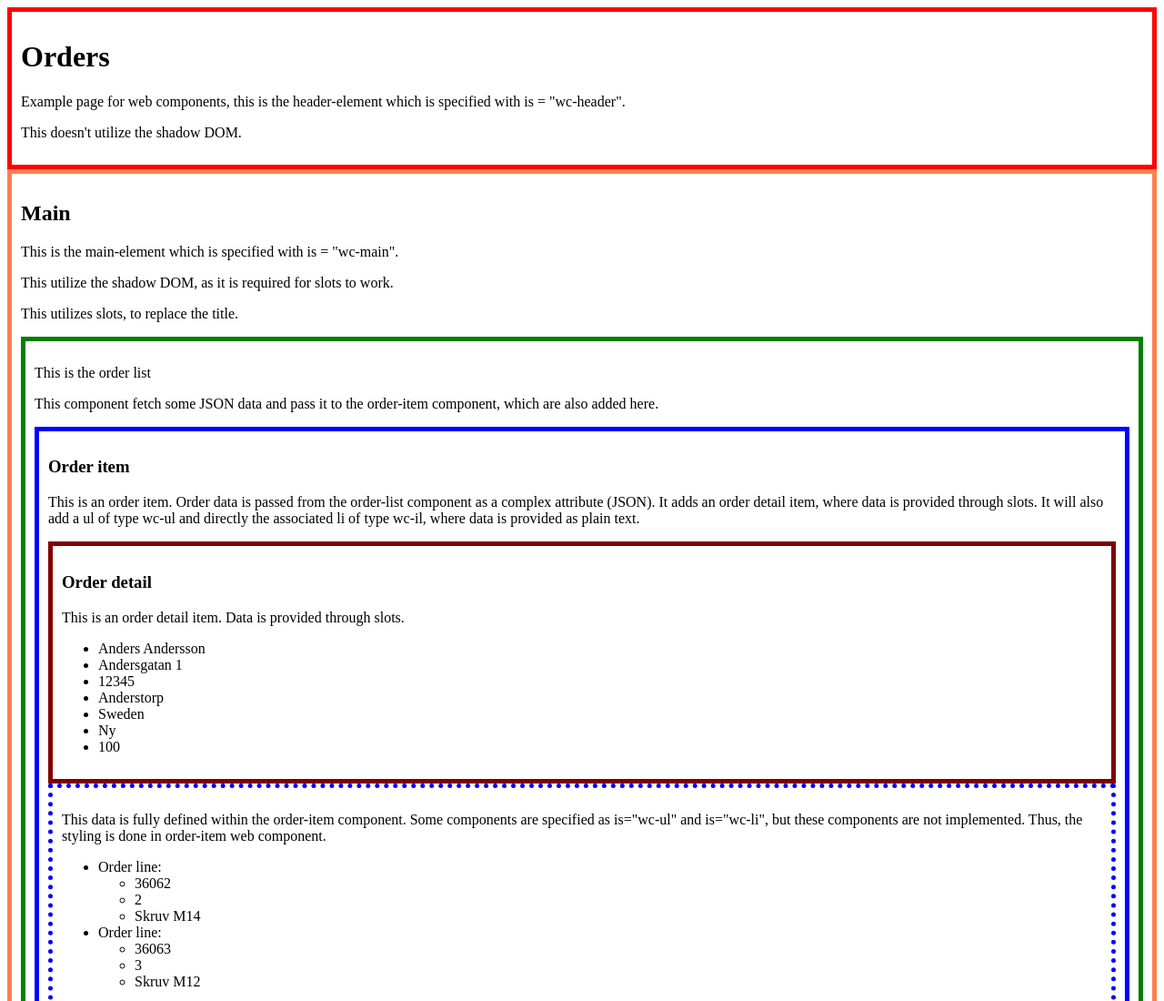
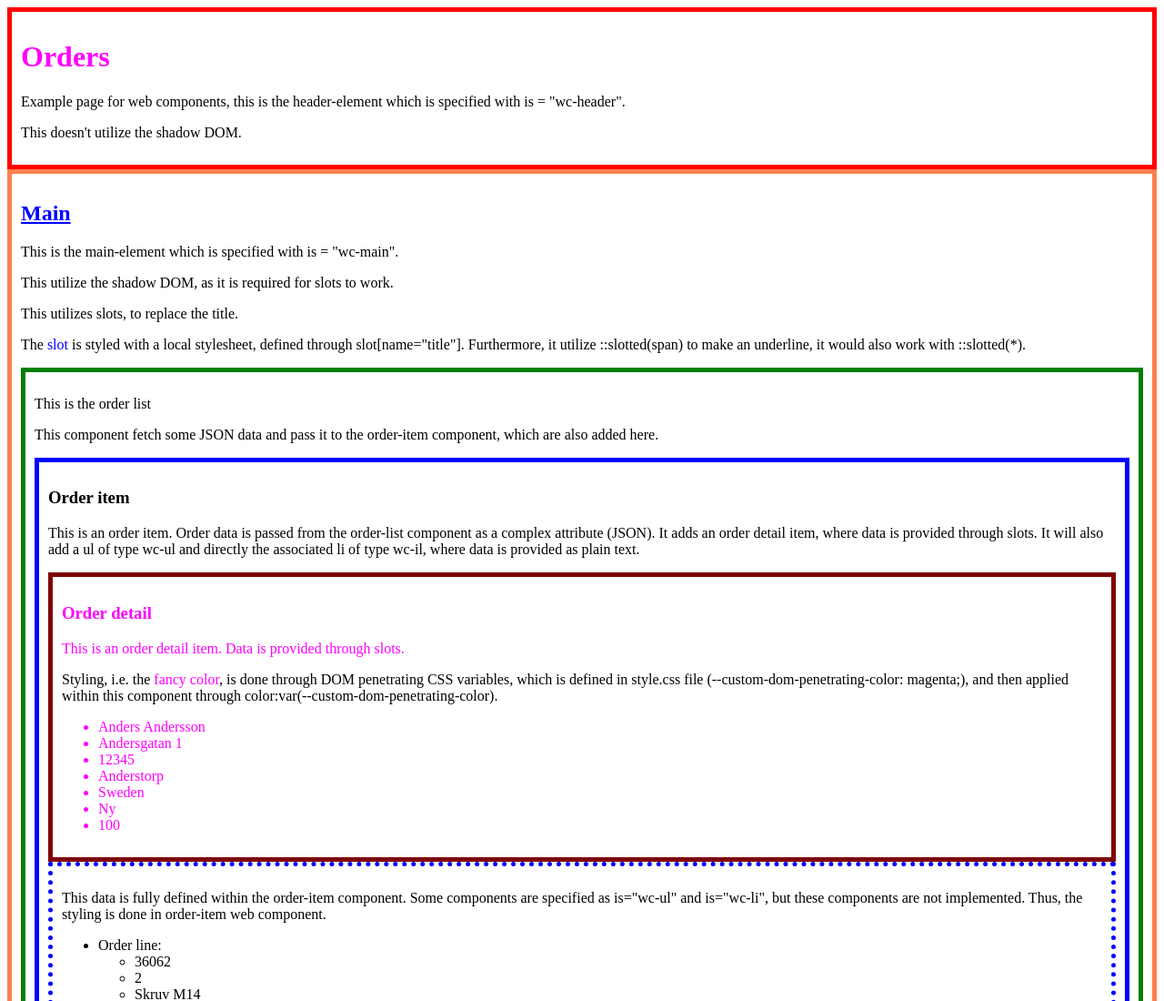
Before and after one commit to KarlComSe/web-components-basic, a website with bundled scripts: page index.html in a window 1280 px wide. Shown: the top 1100 px of the page at 91% size. Built offline with nearby package versions, Linux system fonts and the light colour scheme.

Commit message:
Add additional styling methods

```diff
--- a/components/order-detail.js
+++ b/components/order-detail.js
@@ -13,11 +13,19 @@ class OrderDetail extends HTMLElement {
                 .order-detail {
                     border: 5px solid maroon;
                     padding: 10px;
+                    color: var(--custom-dom-penetrating-color);
+                }
+                .black {
+                    color: black;
+                }
+                .magneta {
+                    color: var(--custom-dom-penetrating-color);
                 }
             </style>
             <div class="order-detail">
                 <h3>Order detail</h3>
                 <p>This is an order detail item. Data is provided through slots.</p>
+                <p class="black">Styling, i.e. the <span class="magneta">fancy color</span>, is done through DOM penetrating CSS variables, which is defined in style.css file (--custom-dom-penetrating-color: magenta;), and then applied within this component through color:var(--custom-dom-penetrating-color).</p>
                 <ul>
                     <li><slot name="name"></slot></li>
                     <li><slot name="address"></slot></li>
--- a/components/wc-main.js
+++ b/components/wc-main.js
@@ -13,6 +13,13 @@ class WcMain extends HTMLElement {
                     border: 5px solid coral;
                     padding: 10px;
                 }
+                .blue, slot[name="title"] {
+                    color: blue;
+                }
+                ::slotted(span) {
+                    text-decoration: underline;
+                }
+
             </style>
             <div class="main">
             <h2>
@@ -21,6 +28,7 @@ class WcMain extends HTMLElement {
             <p>This is the main-element which is specified with is = "wc-main".</p>
             <p>This utilize the shadow DOM, as it is required for slots to work.</p>
             <p>This utilizes slots, to replace the title.</p>
+            <p>The <span class="blue">slot</span> is styled with a local stylesheet, defined through slot[name="title"]. Furthermore, it utilize ::slotted(span) to make an underline, it would also work with ::slotted(*).</p>
             <slot></slot>
             </div>
         `;
--- a/style.css
+++ b/style.css
@@ -2,3 +2,12 @@
 .ul {
     border: 5px solid yellow;
 }
+
+/* example of a custom property that is applied to the web components. */
+html {
+    --custom-dom-penetrating-color: magenta;
+}
+
+h1 {
+    color: var(--custom-dom-penetrating-color);
+}
```
